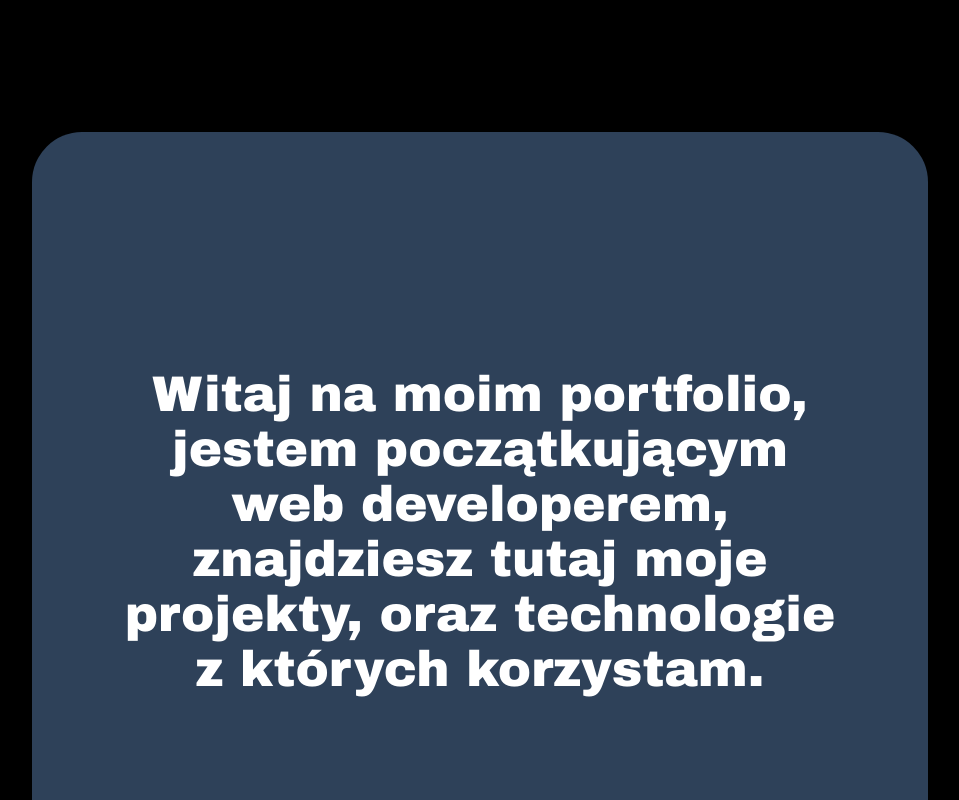
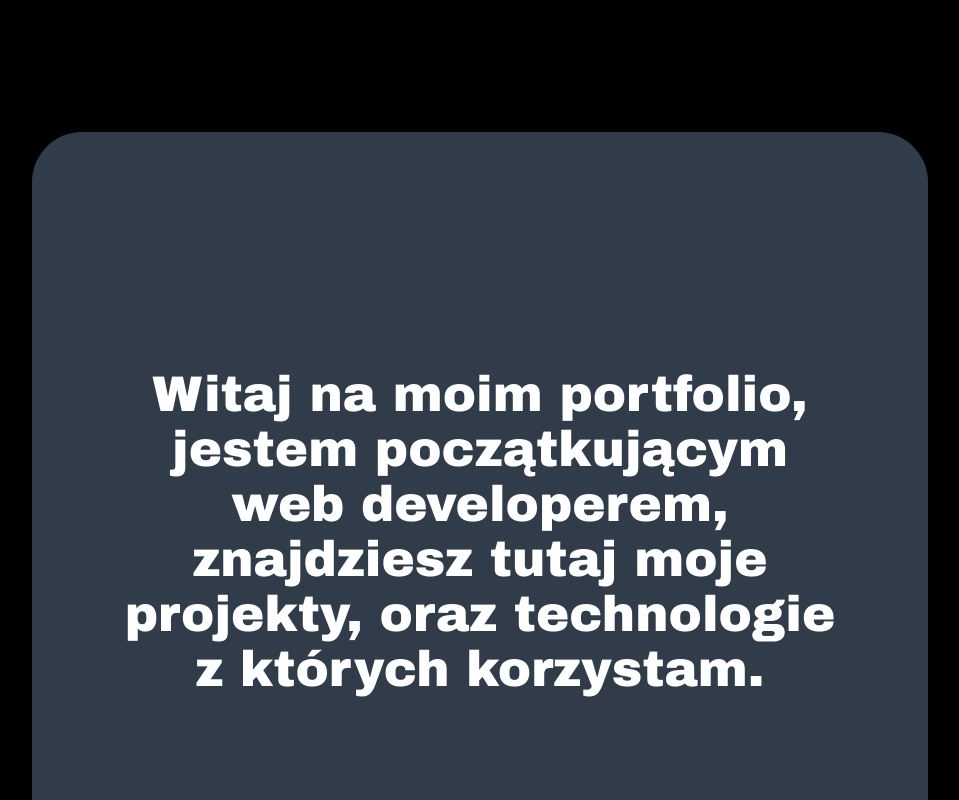
Before and after one commit to itsmemada/Portfolio, a React (Create React App) app: page / in a window 1280 px wide. Shown: the part 860-1660 px from the top of the page, without its empty margins (160-1119 px from the left). Built offline with nearby package versions, Linux system fonts and the light colour scheme.

Commit message:
added mixins

```diff
--- a/src/components/slider/slider.scss
+++ b/src/components/slider/slider.scss
@@ -1,18 +1,17 @@
 @import "../../utilities/variables.scss";
-
 .image{
-    width:50px;
-    height:50px;
+    width:800px;
+    height:600px;
 }
 .left-arrow{
     left:70px;
     position:absolute;
-    top:3700px;
+    top:4700px;
 }
 .right-arrow{
     right:70px;
     position:absolute;
-    top:3700px;
+    top:4700px;
 }
 .slider__content{
     display:flex;
@@ -26,17 +25,12 @@
     margin:100px auto 100px;
     z-index: 10;
 }
-
-
 @include xl-screen{
     .image{
         width:500px;
         height:500px;
     }
 }
-
-
-
 @include lg-screen{
     .slider__content{
         width: 600px;
@@ -49,13 +43,12 @@
         height:500px;
     }
     .left-arrow{
-        top:6000px;
+        top:5700px;
     }
     .right-arrow{
-        top:6000px;
+        top:5700px;
     }
 }
-
 @include md-screen{
     .slider__content{
         width: 200px;
--- a/src/components/technologies/technologies.scss
+++ b/src/components/technologies/technologies.scss
@@ -17,15 +17,13 @@
   position: relative;
   top:110px;
 }
-@media screen and (max-width: 480px) {
+@include md-screen{
+  .technologies{
+    height:2200px;
+  }
+}
+@include sm-screen{
   .technologies{
     height:2500px;
   }
 }
-@media screen
-and (min-width: 480px)
-and (max-width: 1200px) {
-  .technologies{
-    height:2200px;
-  }
-}
--- a/src/utilities/variables.scss
+++ b/src/utilities/variables.scss
@@ -1,6 +1,6 @@
 $background-color: #000;
 $text-color: #fff;
-$primary-color: #2e4159;
+$primary-color: #303c49;
 $secoundary-color: #4f4d8c;
 $tech-color:#222;
 $sm-phone:320px;
```
